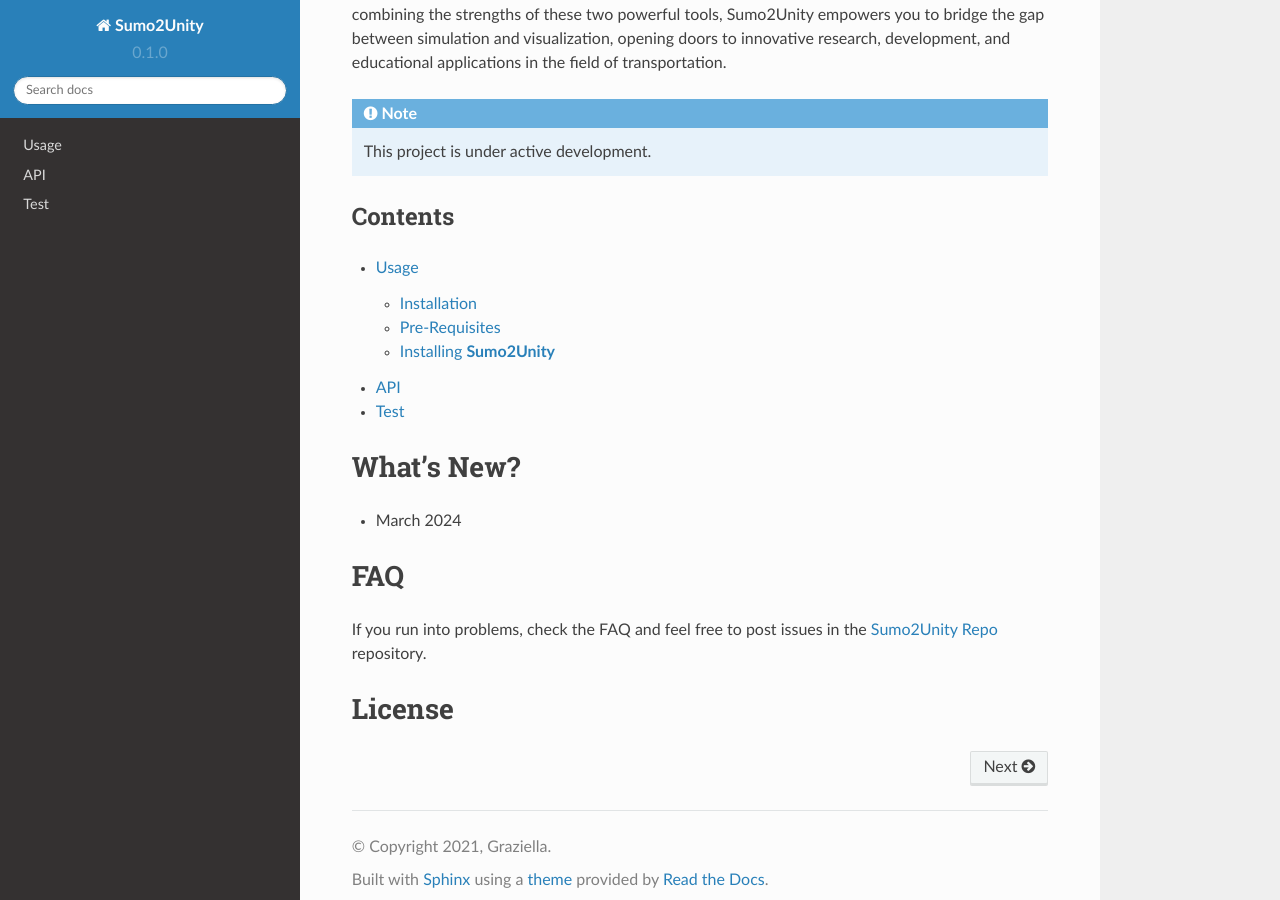
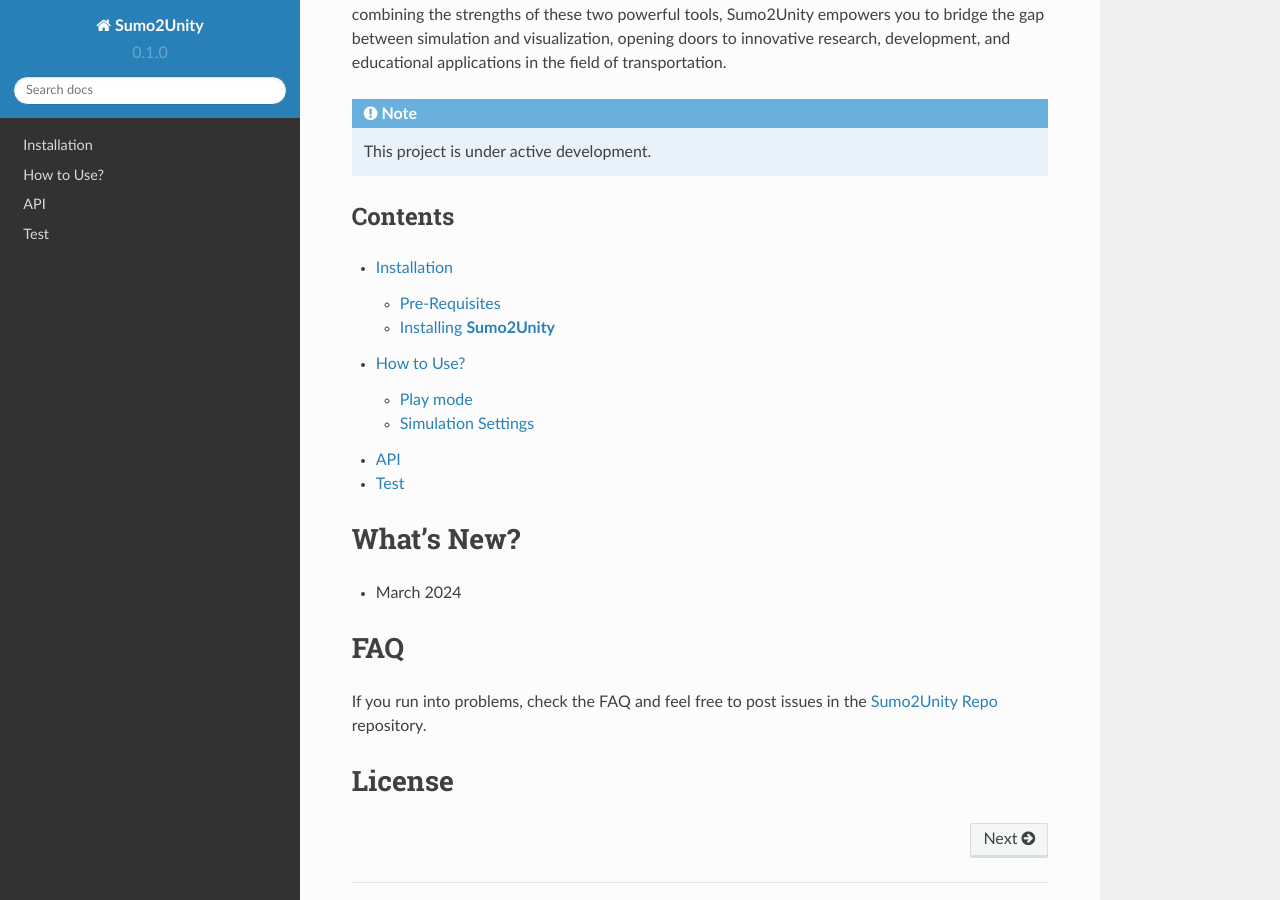
Before and after one commit to SimuTraffX-Lab/sumo2UnityDocumentation, a Sphinx documentation site: the page built from docs/source/index.rst, in a window 1280 px wide and 900 px high, scrolled down 825 px. Built offline with Sphinx 7.4.7 and the Read the Docs theme 2.0.0, drawn with Linux system fonts in a browser that asks for light colours; some of the changed lines change nothing that is shown.

Commit message:
Added How to Use section

```diff
--- a/docs/source/usage.rst
+++ b/docs/source/usage.rst
@@ -1,14 +1,10 @@
-Usage
-=====
-
 .. _installation:
 
 Installation
--------
+=====
 
-**Sumo2Unity** is currently available in GitHub. We have plans to soon make it available as a single software.
-As of now it is available for Windows, MacOS, and Linux.
-
+**Sumo2Unity** is currently offered through GitHub. We are planning to transition to a
+single-software distribution model in the near future. The software is currently compatible with Windows, macOS, and Linux operating systems.
 To download and install follow these steps:
 
 Pre-Requisites
@@ -30,3 +26,64 @@
 #. Once downloaded, open the project using Unity on the recommended version.
 #. In the editor, go to ``_Project/Scenes`` and open SUMO2Unity scene.
 #. Click on the play button to start the simulation.
+
+
+.. _How to Use:
+
+How to Use?
+===========
+
+Play mode
+----------
+
+- Controlling the Simulation
+Once the simulation is started, users can navigate the environment through the "Simulator Car."
+Control the Simulator Car using either the arrow keys or the "WASD" keys on your keyboard.
+
+- Viewing the Environment
+To freely move the camera and explore the environment from different perspectives, switch to "Scene Mode."
+The simulation can be paused at any time by pressing the pause button located at the top of the interface.
+
+Simulation Settings
+-------------------
+
+To change the simulation settings follow the steps:
+
+#. In File Explorer, go to ``Assets/_Project/Sumo_Data``
+#. Open Sumo2Unity file to see the simulation.
+#. To modify, Click on ``Edit > Open network in netedit`` or press ``ctrl + T``.
+
+- Change Vehicle Settings
+Inside Netedit, you can change vehicle settings by following these steps:
+
+#. Go to ``Demand`` tab on top middle of the interface
+#. Click on ``Create Vehicle Mode`` which is a vehicle icon, just below the ``Demand`` button.
+#. Here you can customise the vehicle and add new routes.
+#. To add a new route, simply start selection routes in the network.
+#. Once route is designed, click on ``Finish route creation`` on the bottom left of the screen.
+
+.. note::
+
+   When adjusting the vehicle settings, please make sure to create a single vehicle with ID 0.
+   This will serve as the designated location for your simulator car.
+
+   The id has to follow a strict naming convention, that is ``PrefabName_id``.
+   The following prefab names are available as of now:
+      - AlmaBlue
+      - AlmaGrey
+      - ElkaGrey
+      - ElkaRed
+      - EloraBlue
+      - EloraWhite
+
+   For example, ``AlmaBlue_01`` id will instantiate an Alma Blue color npc vehicle.
+
+
+
+- Change Traffic Signal Settings
+Inside Netedit, you can change traffic signal settings by following these steps:
+
+#. Go to ``Network`` mode on the top middle of the interface
+#. Click on ``Set traffic light mode`` which is a traffic light icon.
+#. Select a junction you want to modify.
+#. Click on Create button.
```
